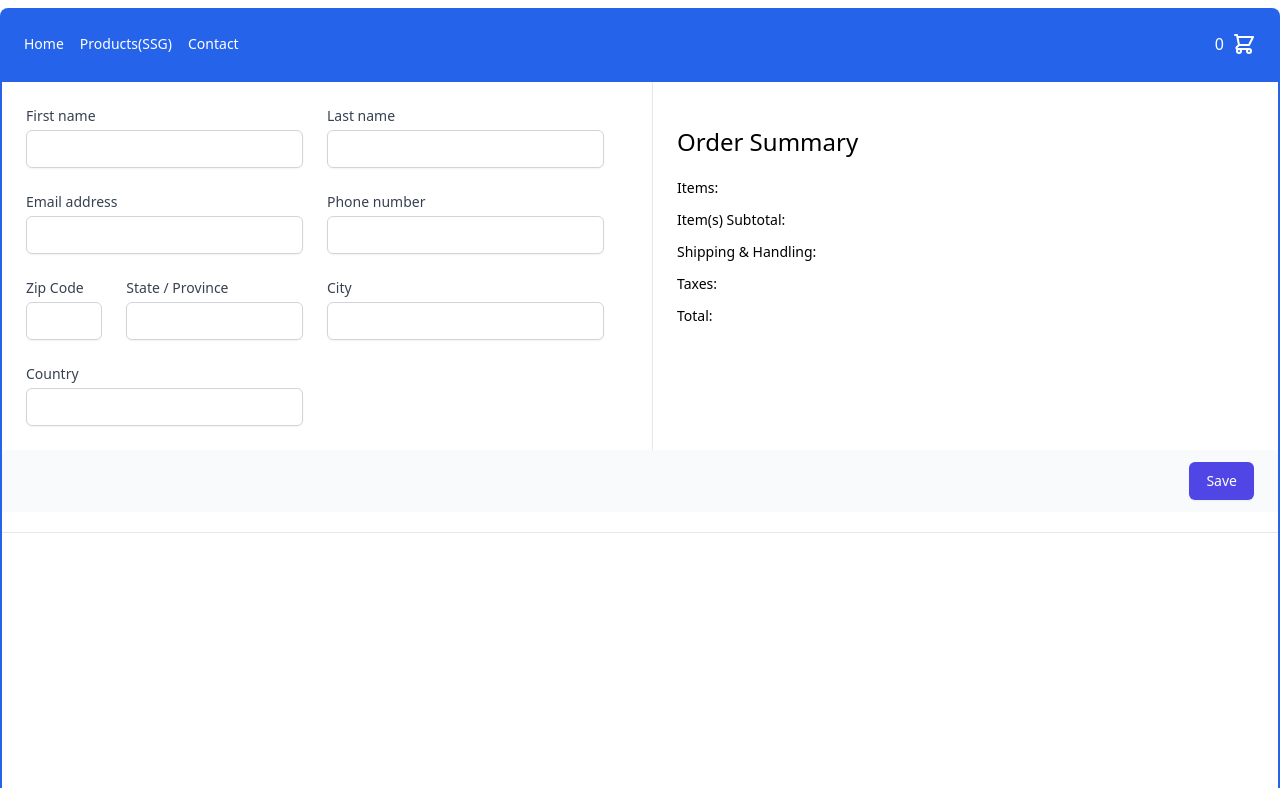
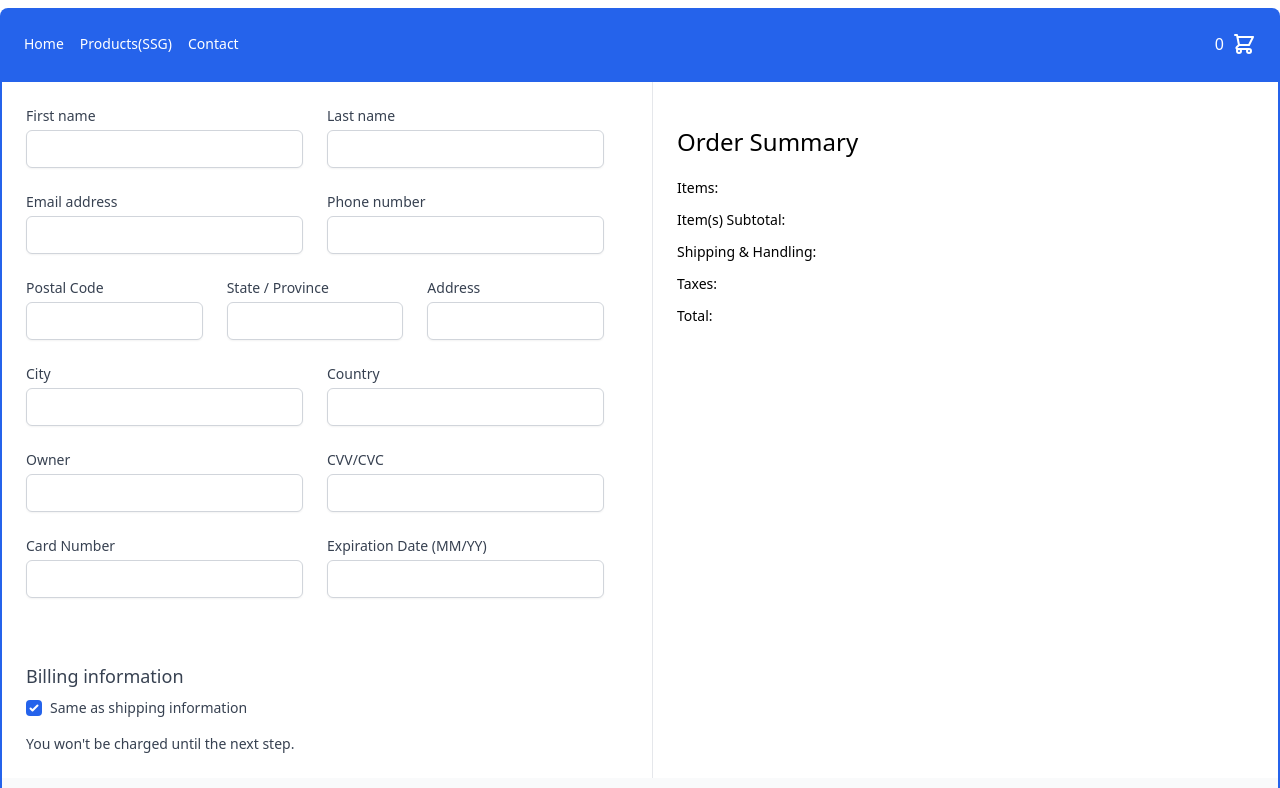
Before and after one commit to mateuszmaczynski/onlinestore, a Next.js app: page /checkout in a window 1280 px wide. Shown: the top 788 px of the page. Built offline with nearby package versions, Linux system fonts and the light colour scheme.

Commit message:
modify CheckoutForm (add interface with types, adding react-hook-form elements and new fields)

```diff
--- a/components/CheckoutForm.tsx
+++ b/components/CheckoutForm.tsx
@@ -1,15 +1,38 @@
-import {FormEventHandler} from "react";
+import { useForm } from "react-hook-form";
+import { validateCreditCartDate } from "../utils";
+
+interface CheckoutFormData {
+  address: string;
+  cardNumber: string;
+  city: string;
+  country: string;
+  cvc: string;
+  email: string;
+  expirationDate: string;
+  lastName: string;
+  name: string;
+  owner: string;
+  phone: string;
+  postalCode: string;
+  region: string;
+  sameAsShipping: boolean;
+};
 
 const CheckoutForm = () => {
-  const handleSubmit: FormEventHandler<HTMLFormElement> = (e) => {
-    debugger;
-    e.preventDefault();
-    console.log(e);
-  }
+  const {
+    register,
+    setValue,
+    handleSubmit,
+    formState
+  } = useForm<CheckoutFormData>();
+
+  const onSubmit = handleSubmit(data => console.log(data))
+
+  console.log('formState =',formState);
   return (
     <div className="flex flex-col md:w-full">
       <div className="mt-10 sm:mt-0">
-        <form onSubmit={(e) => handleSubmit(e)}>
+        <form onSubmit={(e) => onSubmit(e)}>
           <div className="md:grid md:grid-cols-4 md:gap-6 divide-x">
             <div className="md:col-span-2">
                 <div className="px-4 py-5 bg-white sm:p-6">
@@ -23,11 +46,15 @@ const CheckoutForm = () => {
                       </label>
                       <input
                         type="text"
-                        name="name"
                         id="name"
-                        autoComplete="name"
                         className="mt-1 focus:ring-indigo-500 focus:border-indigo-500 block w-full shadow-sm sm:text-sm border-gray-300 rounded-md"
+                        {...register("name", {required: 'This field is required'})}
                       />
+                      {formState.errors?.name && (
+                        <span role="alert" className="text-sm font-bold text-red-500">
+                          {formState.errors.name?.message}
+                        </span>
+                      )}
                     </div>
 
                     <div className="col-span-6 sm:col-span-3">
@@ -39,10 +66,9 @@ const CheckoutForm = () => {
                       </label>
                       <input
                         type="text"
-                        name="lastName"
                         id="lastName"
-                        autoComplete="lastName"
                         className="mt-1 focus:ring-indigo-500 focus:border-indigo-500 block w-full shadow-sm sm:text-sm border-gray-300 rounded-md"
+                        {...register("lastName", {required: true})}
                       />
                     </div>
 
@@ -55,13 +81,11 @@ const CheckoutForm = () => {
                       </label>
                       <input
                         type="text"
-                        name="email"
                         id="email"
-                        autoComplete="email"
                         className="mt-1 focus:ring-indigo-500 focus:border-indigo-500 block w-full shadow-sm sm:text-sm border-gray-300 rounded-md"
+                        {...register("email", {required: true})}
                       />
                     </div>
-
                     <div className="col-span-6 sm:col-span-3">
                       <label
                         htmlFor="phone"
@@ -71,25 +95,24 @@ const CheckoutForm = () => {
                       </label>
                       <input
                         type="text"
-                        name="phone"
                         id="phone"
-                        autoComplete="phone"
                         className="mt-1 focus:ring-indigo-500 focus:border-indigo-500 block w-full shadow-sm sm:text-sm border-gray-300 rounded-md"
+                        {...register("phone", {required: true})}
                       />
                     </div>
-                    <div className="col-span-6 sm:col-span-3 lg:col-span-1">
+
+                    <div className="col-span-6 sm:col-span-3 lg:col-span-2">
                       <label
-                        htmlFor="code"
+                        htmlFor="postalCode"
                         className="block text-sm font-medium text-gray-700"
                       >
-                        Zip Code
+                        Postal Code
                       </label>
                       <input
                         type="text"
-                        name="code"
-                        id="code"
-                        autoComplete="code"
+                        id="postalCode"
                         className="mt-1 focus:ring-indigo-500 focus:border-indigo-500 block w-full shadow-sm sm:text-sm border-gray-300 rounded-md"
+                        {...register("postalCode", {required: true})}
                       />
                     </div>
                     <div className="col-span-6 sm:col-span-3 lg:col-span-2">
@@ -101,12 +124,28 @@ const CheckoutForm = () => {
                       </label>
                       <input
                         type="text"
-                        name="region"
                         id="region"
                         className="mt-1 focus:ring-indigo-500 focus:border-indigo-500 block w-full shadow-sm sm:text-sm border-gray-300 rounded-md"
+                        {...register("region")}
                       />
                     </div>
-                    <div className="col-span-6 sm:col-span-6 lg:col-span-3">
+
+                    <div className="col-span-6 sm:col-span-6 lg:col-span-2">
+                      <label
+                        htmlFor="address"
+                        className="block text-sm font-medium text-gray-700"
+                      >
+                        Address
+                      </label>
+                      <input
+                        type="text"
+                        id="address"
+                        className="mt-1 focus:ring-indigo-500 focus:border-indigo-500 block w-full shadow-sm sm:text-sm border-gray-300 rounded-md"
+                        {...register("address", {required: true})}
+                      />
+                    </div>
+
+                    <div className="col-span-6 sm:col-span-3">
                       <label
                         htmlFor="city"
                         className="block text-sm font-medium text-gray-700"
@@ -115,10 +154,9 @@ const CheckoutForm = () => {
                       </label>
                       <input
                         type="text"
-                        name="city"
                         id="city"
-                        autoComplete="city"
                         className="mt-1 focus:ring-indigo-500 focus:border-indigo-500 block w-full shadow-sm sm:text-sm border-gray-300 rounded-md"
+                        {...register("city", {required: true})}
                       />
                     </div>
                     <div className="col-span-6 sm:col-span-3">
@@ -130,13 +168,95 @@ const CheckoutForm = () => {
                       </label>
                       <input
                         type="text"
-                        name="country"
                         id="country"
-                        autoComplete="country"
+                        className="mt-1 focus:ring-indigo-500 focus:border-indigo-500 block w-full shadow-sm sm:text-sm border-gray-300 rounded-md"
+                        {...register("country", {required: true})}
+                      />
+                    </div>
+
+                    <div className="col-span-6 sm:col-span-3">
+                      <label
+                        htmlFor="owner"
+                        className="block text-sm font-medium text-gray-700"
+                      >
+                        Owner
+                      </label>
+                      <input
+                        type="text"
+                        {...register("owner")}
+                        id="owner"
                         className="mt-1 focus:ring-indigo-500 focus:border-indigo-500 block w-full shadow-sm sm:text-sm border-gray-300 rounded-md"
                       />
                     </div>
-                    <div className="col-span-6 sm:col-span-3"></div>
+                    <div className="col-span-6 sm:col-span-3">
+                      <label
+                        htmlFor="cvc"
+                        className="block text-sm font-medium text-gray-700"
+                      >
+                        CVV/CVC
+                      </label>
+                      <input
+                        type="text"
+                        {...register("cvc")}
+                        id="cvc"
+                        className="mt-1 focus:ring-indigo-500 focus:border-indigo-500 block w-full shadow-sm sm:text-sm border-gray-300 rounded-md"
+                      />
+                    </div>
+
+                    <div className="col-span-6 sm:col-span-3">
+                      <label
+                        htmlFor="cardNumber"
+                        className="block text-sm font-medium text-gray-700"
+                      >
+                        Card Number
+                      </label>
+                      <input
+                        type="text"
+                        {...register("cardNumber")}
+                        id="cardNumber"
+                        className="mt-1 focus:ring-indigo-500 focus:border-indigo-500 block w-full shadow-sm sm:text-sm border-gray-300 rounded-md"
+                      />
+                    </div>
+                    <div className="col-span-6 sm:col-span-3">
+                      <label
+                        htmlFor="expirationDate"
+                        className="block text-sm font-medium text-gray-700"
+                      >
+                        Expiration Date (MM/YY)
+                      </label>
+                      <input
+                        type="text"
+                        {...register("expirationDate", {
+                          required: true,
+                          // pattern: /^\d\d\/\d\d$/
+                          validate:  validateCreditCartDate
+                        })}
+                        id="expirationDate"
+                        className="mt-1 focus:ring-indigo-500 focus:border-indigo-500 block w-full shadow-sm sm:text-sm border-gray-300 rounded-md"
+                      />
+                    </div>
+                    <section aria-labelledby="billing-heading" className="mt-10 col-span-6">
+                      <h2 id="billing-heading" className="text-lg font-medium text-gray-700">
+                        Billing information
+                      </h2>
+                      <div className="mt-2 flex items-center">
+                        <input
+                          id="same-as-shipping"
+                          {...register("sameAsShipping")}
+                          type="checkbox"
+                          defaultChecked
+                          className="h-4 w-4 border-gray-300 rounded focus:ring-1"
+                        />
+                        <div className="ml-2">
+                          <label htmlFor="same-as-shipping" className="block text-sm font-medium text-gray-700">
+                            Same as shipping information
+                          </label>
+                        </div>
+                      </div>
+                      <div className="text-sm text-gray-700 mt-4">
+                        You won't be charged until the next step.
+                      </div>
+                    </section>
                   </div>
                 </div>
             </div>
```
